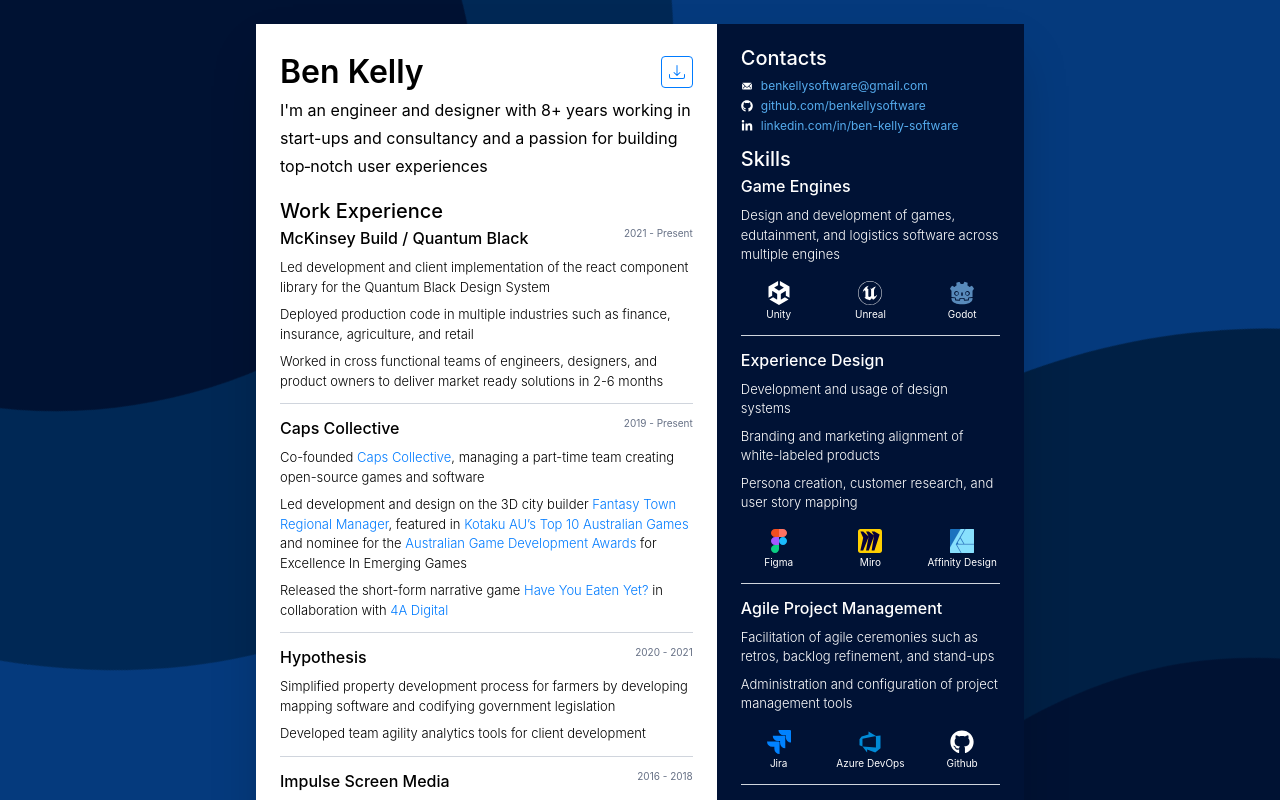
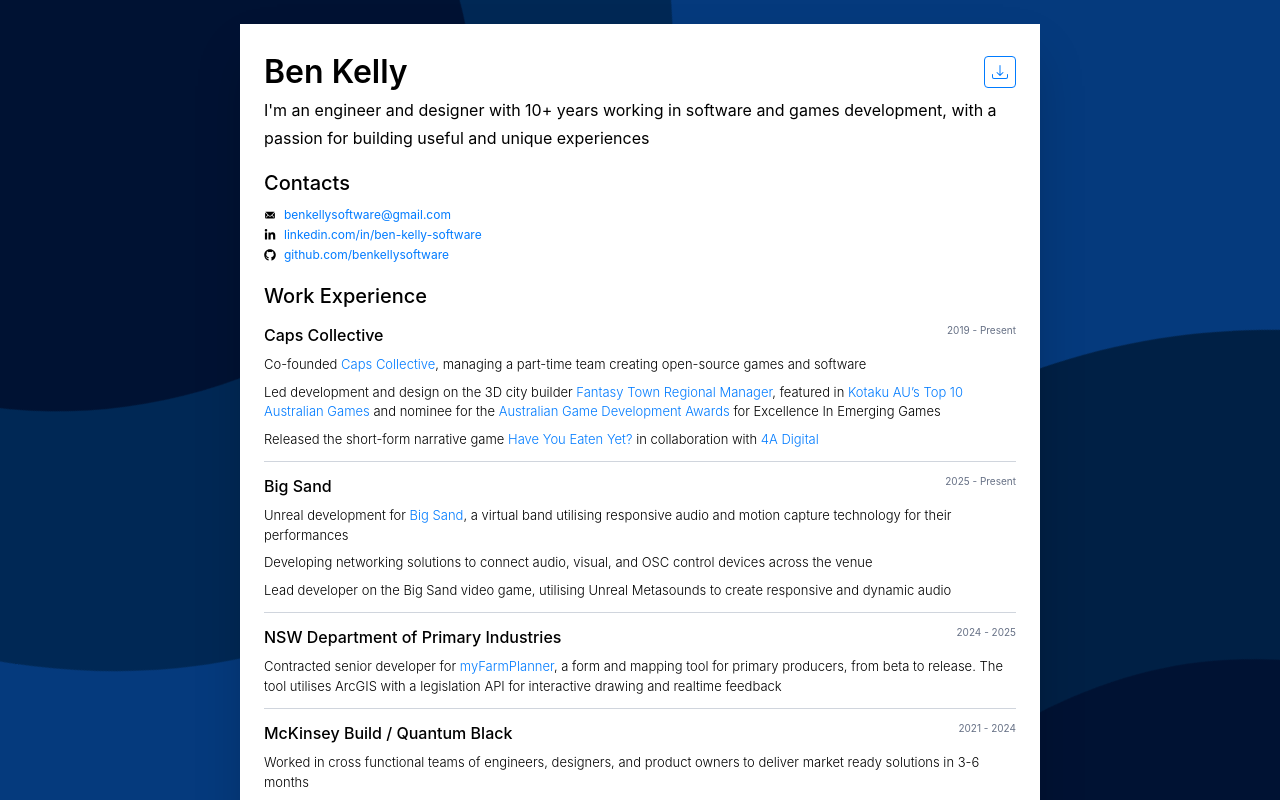
Before and after one commit to BenKellySoftware/benkellysoftware.github.io, a React (Vite) app: page / in a window 1280 px wide. Shown: the top 800 px of the page. Built offline with nearby package versions, Linux system fonts and the light colour scheme.

Commit message:
Updated with 2025 work, reformatted to always be single column layout

```diff
--- a/src/app.tsx
+++ b/src/app.tsx
@@ -20,7 +20,7 @@
 function App() {
   const contacts = (
     <div className="contacts text-sm">
-      <h2 className="mb-sm">Contacts</h2>
+      <h2>Contacts</h2>
       <div className="gap-sm items-center hidden print:flex">
         <FaPhone/>
         <a href="tel:+61450580772">0450 580 772</a>
@@ -32,12 +32,12 @@
         </a>
       </div>
       <div className="flex gap-sm items-center">
+        <FaLinkedinIn/>
+        <a href={links.linkedin} target="_blank">linkedin.com/in/ben-kelly-software</a>
+      </div>
+      <div className="flex gap-sm items-center">
         <FaGithub/>
         <a href={links.github}>github.com/benkellysoftware</a>
-      </div>
-      <div className="flex gap-sm items-center">
-        <FaLinkedinIn/>
-        <a href={links.linkedin} target="_blank">linkedin.com/in/ben-kelly-software</a>
       </div>
     </div>
   )
@@ -45,9 +45,9 @@
   return <>
     <Background/>
     <div className="w-screen min-h-screen p-md flex flex-col justify-center items-center md:p-lg print:p-0">
-      <div className="bg-white z-10 flex flex-col text-primary w-full shadow-2xl print:shadow-none md:aspect-a4 md:w-page print:w-screen print:h-screen">
-        <div className="md:grid print:grid grid-cols-5 flex-grow">
-          <div className="col-span-3 p-lg">
+      <div className="bg-white z-10 flex flex-col text-primary w-full shadow-2xl print:shadow-none md:aspect-a4 md:w-page print:w-screen">
+        <div className="flex-grow">
+          <div className="p-lg">
             <div className="header">
               <div className="flex justify-between items-center">
                 <h1>Ben Kelly</h1>
@@ -56,31 +56,13 @@
                 </a>
               </div>
               <div className="text-lg">
-                I'm an engineer and designer with 8+ years working in start-ups and consultancy and a passion for building top‑notch user experiences
+                I'm an engineer and designer with 10+ years working in software and games development, with a passion for building useful and unique experiences
               </div>
             </div>
-            <div className="md:hidden print:hidden mt-md">{contacts}</div>
+            <br/>
+            {contacts}
             <div className="work-experience mt-md">
               <h2>Work Experience</h2>
-
-              <div className="flex justify-between flex-wrap">
-                <h3>McKinsey Build / Quantum Black</h3>
-                <span className="text-tertiary">2021 - Present</span>
-              </div>
-              <ul>
-                <li>
-                  Led development and client implementation of the react component library for the Quantum Black Design
-                  System
-                </li>
-                <li>
-                  Deployed production code in multiple industries such as finance, insurance, agriculture, and retail
-                </li>
-                <li>
-                  Worked in cross functional teams of engineers, designers, and product owners to
-                  deliver market ready solutions in 2-6 months
-                </li>
-              </ul>
-              <hr/>
               <div className="flex justify-between flex-wrap">
                 <h3>Caps Collective</h3>
                 <span className="text-tertiary">2019 - Present</span>
@@ -119,6 +101,56 @@
               </ul>
               <hr/>
               <div className="flex justify-between flex-wrap">
+                <h3>Big Sand</h3>
+                <span className="text-tertiary">2025 - Present</span>
+              </div>
+              <ul>
+                <li>
+                  {"Unreal development for "}
+                  <a href={links.bigSand} target="_blank">Big Sand</a>
+                  {", a virtual band utilising responsive audio and motion capture technology for their performances"}
+                </li>
+                <li>
+                  {"Developing networking solutions to connect audio, visual, and OSC control devices across the venue"}
+                </li>
+                <li>
+                  {"Lead developer on the Big Sand video game, utilising Unreal Metasounds to create responsive and dynamic audio"}
+                </li>
+              </ul>
+              <hr/>
+              <div className="flex justify-between flex-wrap">
+                <h3>NSW Department of Primary Industries</h3>
+                <span className="text-tertiary">2024 - 2025</span>
+              </div>
+              <ul>
+                <li>
+                  {"Contracted senior developer for "}
+                  <a href={links.myFarmPlanner} target="_blank">
+                    myFarmPlanner
+                  </a>
+                  {", a form and mapping tool for primary producers, from beta to release. The tool utilises ArcGIS with a legislation API for interactive drawing and realtime feedback"}
+                </li>
+              </ul>
+              <hr/>
+              <div className="flex justify-between flex-wrap">
+                <h3>McKinsey Build / Quantum Black</h3>
+                <span className="text-tertiary">2021 - 2024</span>
+              </div>
+              <ul>
+                <li>
+                  Worked in cross functional teams of engineers, designers, and product owners to
+                  deliver market ready solutions in 3-6 months
+                </li>
+                <li>
+                  Led development and client implementation of the react component library for the Quantum Black Design
+                  System
+                </li>
+                <li>
+                  Deployed production code in multiple industries such as finance, insurance, agriculture, and retail
+                </li>
+              </ul>
+              <hr/>
+              <div className="flex justify-between flex-wrap">
               <h3>Hypothesis</h3>
                 <span className="text-tertiary">2020 - 2021</span>
               </div>
@@ -142,6 +174,7 @@
                 <li>On-site installation and configuration of servers for remote control</li>
               </ul>
             </div>
+            <div className="page-break"/>
             <div className="education mt-md">
               <h2>Education</h2>
               <div className="flex justify-between flex-wrap">
@@ -157,22 +190,21 @@
               </ul>
             </div>
           </div>
-          <div className="sidebar col-span-2 text-white p-lg">
-            <div className="hidden md:block print:block">{contacts}</div>
+          <div className="sidebar text-white p-lg">
             <div className="skills md:mt-sm print:mt-sm">
-              <h2>Skills</h2>
+              <h2 className="mb-sm">Skills</h2>
               <h3>Game Engines</h3>
               <ul>
-                <li>Design and development of games, edutainment, and logistics software across multiple engines</li>
+                <li>Design and development of games, live production, and logistics software across multiple engines</li>
               </ul>
-              <div className="grid grid-cols-3 justify-center gap-md mt-md text-xs">
+              <div className="skills-icons grid grid-cols-3 justify-center gap-md mt-md text-xs">
+                <div className="flex flex-col items-center">
+                  <SiUnrealengine className="h-lg w-lg"/>
+                  <span>Unreal</span>
+                </div>
                 <div className="flex flex-col items-center">
                   <FaUnity className="h-lg w-lg"/>
                   <span>Unity</span>
-                </div>
-                <div className="flex flex-col items-center">
-                  <SiUnrealengine className="h-lg w-lg"/>
-                  <span>Unreal</span>
                 </div>
                 <div className="flex flex-col items-center">
                   <SiGodotengine className="h-lg w-lg" fill="rgb(88,138,187)"/>
@@ -186,7 +218,7 @@
                 <li>Branding and marketing alignment of white-labeled products</li>
                 <li>Persona creation, customer research, and user story mapping</li>
               </ul>
-              <div className="grid grid-cols-3 justify-center gap-md mt-md text-xs">
+              <div className="skills-icons grid grid-cols-3 justify-center gap-md mt-md text-xs">
                 <div className="flex flex-col items-center">
                   <FigmaIcon className="h-lg"/>
                   <span>Figma</span>
@@ -205,7 +237,7 @@
               <ul>
                 <li>Facilitation of agile ceremonies such as retros, backlog refinement, and stand-ups</li>
                 <li>Administration and configuration of project management tools</li>
-                <div className="grid grid-cols-3 justify-center gap-md mt-md text-xs">
+                <div className="skills-icons grid grid-cols-3 justify-center gap-md mt-md text-xs">
                   <div className="flex flex-col items-center">
                     <SiJira className="h-lg w-lg" fill="#0082FF"/>
                     <span>Jira</span>
@@ -226,7 +258,7 @@
                 <li>Flexible solutions such as web apps, APIs, and internal tooling</li>
                 <li>Cloud deployment with AWS and Azure</li>
               </ul>
-              <div className="grid grid-cols-4 justify-center gap-md mt-md text-xs">
+              <div className="skills-icons grid grid-cols-4 justify-center gap-md mt-md text-xs">
                 <div className="flex flex-col items-center">
                   <TypescriptLogo className="h-lg"/>
                   <span>Typescript</span>
@@ -250,7 +282,7 @@
                 <li>Creation of data analytics dashboards</li>
                 <li>Building bespoke charts and mapping software using spatial data APIs</li>
               </ul>
-              <div className="grid grid-cols-4 justify-center gap-md mt-md text-xs">
+              <div className="skills-icons grid grid-cols-4 justify-center gap-md mt-md text-xs">
                 <div className="flex flex-col items-center">
                   <PowerBiLogo className="h-lg"/>
                   <span>PowerBI</span>
@@ -285,7 +317,9 @@
   agda: "https://agdas.com.au/2022-finalists-announced/",
   kotaku: "https://kotaku.com.au/2021/12/best-australian-games-2021/",
   hyet: "https://capscollective.itch.io/have-you-eaten-yet",
-  hyetDigital: "https://4a.com.au/digital/"
+  hyetDigital: "https://4a.com.au/digital/",
+  bigSand: "https://bigSand.band",
+  myFarmPlanner: "https://www.nsw.gov.au/ministerial-releases/new-planning-tool-to-fast-track-da-process-when-building-key-on-farm-infrastructure"
 }
 
 export default App
--- a/src/index.css
+++ b/src/index.css
@@ -40,6 +40,7 @@
 h2 {
   font-size: 20px;
   font-weight: 500;
+  margin-bottom: 12px;
 }
 h3 {
   font-size: 16px;
@@ -94,6 +95,14 @@
   font-size: 10px;
 }
 
+.page-break {
+  page-break-after: always;
+}
+.skills-icons {
+  max-width: 600px;
+  margin: auto;
+}
+
 @keyframes rotate {
   0 % {
     transform: rotate(0deg);
@@ -108,6 +117,7 @@
 }
 .sidebar {
   background: #001235;
+  color: #fff;
 }
 .paper {
   background: #ffffff;
--- a/tailwind.config.js
+++ b/tailwind.config.js
@@ -37,7 +37,7 @@
         md: "16px",
         lg: "24px",
         xl: "40px",
-        page: "768px",
+        page: "800px",
       },
       textColor: {
         primary: "#000000",
```
Also changed, not shown: 1 other file (tests, documents, lock files or other folders).
